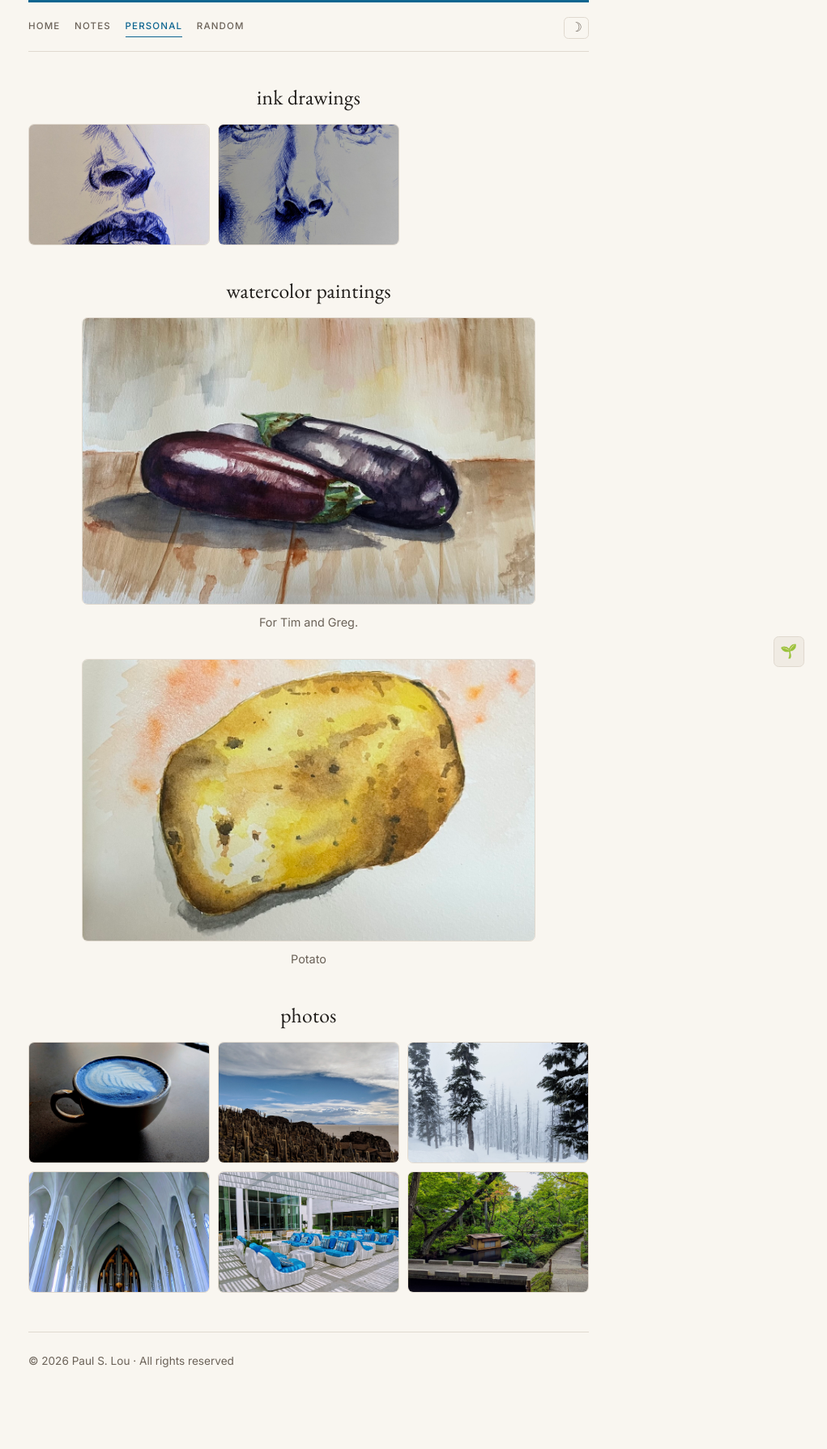
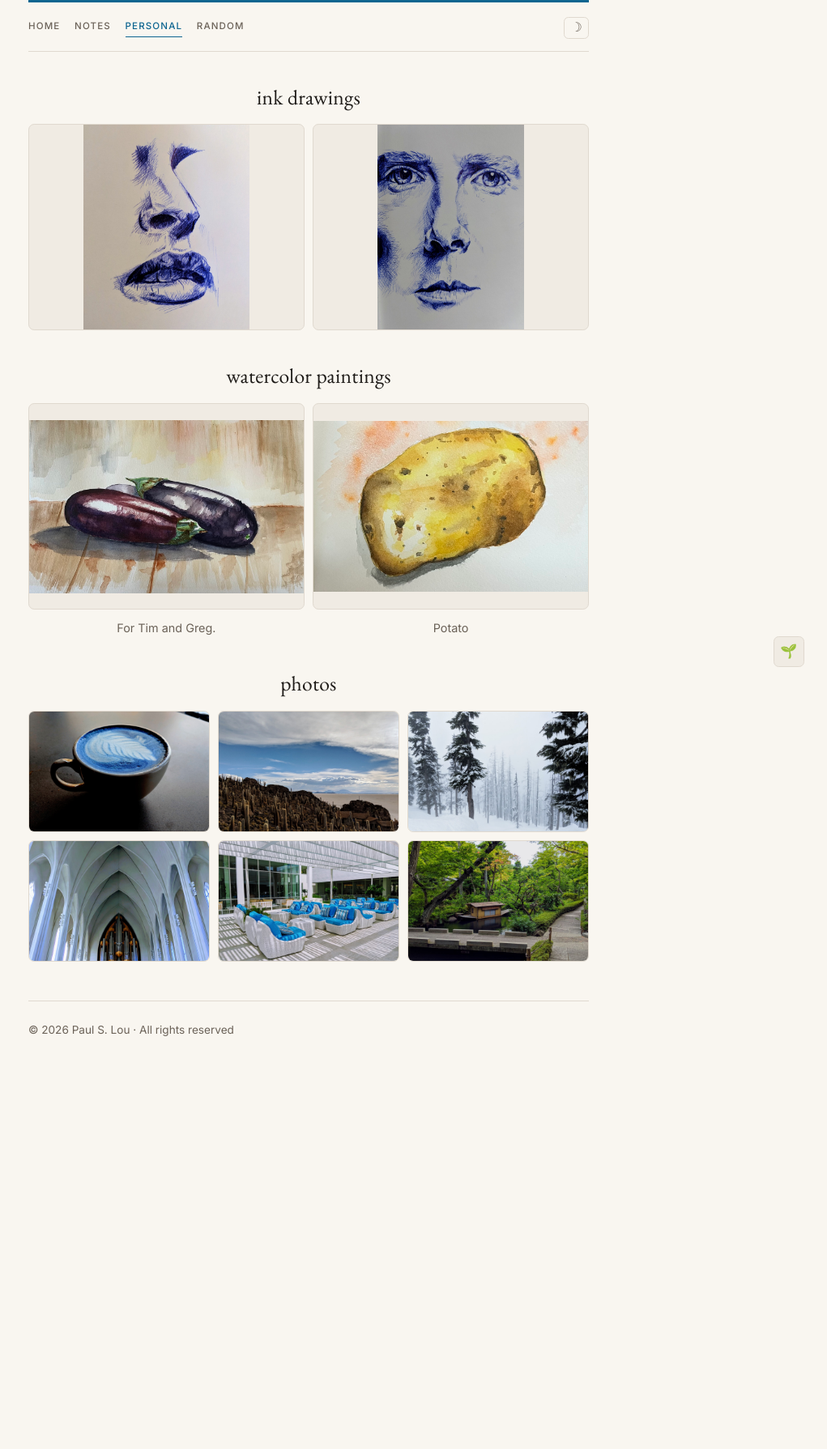
Before and after one commit to pslou/pslou.github.io, a Jekyll site: the page built from portfolio.html, in a window 1280 px wide. Shown: the whole page at 81% size, without its empty margins (259-1280 px from the left). Built offline with Jekyll 4.4.1, drawn with Linux system fonts in a browser that asks for light colours; after the commit the page ends 1381 px from its top, so only the background shows below that.

Commit message:
two column gallery

```diff
--- a/assets/css/main.css
+++ b/assets/css/main.css
@@ -947,12 +947,21 @@ code {
   outline-offset: 4px;
 }
 
+.portfolio-grid.portfolio-grid--artwork {
+  grid-template-columns: repeat(2, minmax(0, 1fr));
+  align-items: start;
+}
 .portfolio-artwork {
-  max-width: 560px;
-  margin: 1rem auto 2rem;
+  min-width: 0;
+  margin: 0;
 }
 .artwork-link { display: block; border-radius: 0.45rem; }
-.portfolio-img.artwork-img { height: auto; object-fit: contain; }
+.portfolio-img.artwork-img {
+  height: auto;
+  aspect-ratio: 4 / 3;
+  object-fit: contain;
+  background: var(--c-bg-card);
+}
 .portfolio-artwork__caption {
   margin-top: 0.65rem;
   color: var(--c-text-muted);
--- a/portfolio.html
+++ b/portfolio.html
@@ -8,12 +8,21 @@ permalink: /portfolio.html
 <section class="portfolio-section">
 
   <h2 class="portfolio-section__title">ink drawings</h2>
-  <div class="portfolio-grid">
-    <img class="portfolio-img" src="/assets/images/portfolio/20190218_ballpoint_drawing_000.jpg" alt="First ballpoint drawing">
-    <img class="portfolio-img" src="/assets/images/portfolio/20190219_ballpoint_drawing_001.jpg" alt="Ballpoint drawing 2">
+  <div class="portfolio-grid portfolio-grid--artwork">
+    <figure class="portfolio-artwork">
+      <a class="artwork-link" href="/assets/images/portfolio/20190218_ballpoint_drawing_000.jpg" data-photo-viewer aria-haspopup="dialog" aria-controls="img-modal">
+        <img class="portfolio-img artwork-img" src="/assets/images/portfolio/20190218_ballpoint_drawing_000.jpg" alt="First ballpoint drawing" width="1200" height="1482" loading="lazy" decoding="async">
+      </a>
+    </figure>
+    <figure class="portfolio-artwork">
+      <a class="artwork-link" href="/assets/images/portfolio/20190219_ballpoint_drawing_001.jpg" data-photo-viewer aria-haspopup="dialog" aria-controls="img-modal">
+        <img class="portfolio-img artwork-img" src="/assets/images/portfolio/20190219_ballpoint_drawing_001.jpg" alt="Ballpoint drawing 2" width="1200" height="1682" loading="lazy" decoding="async">
+      </a>
+    </figure>
   </div>
 
   <h2 class="portfolio-section__title">watercolor paintings</h2>
+  <div class="portfolio-grid portfolio-grid--artwork">
     <figure class="portfolio-artwork">
       <a class="artwork-link" href="/assets/images/portfolio/eggplants-watercolor.jpg" data-photo-viewer data-photo-alt="Watercolor painting of two purple eggplants" data-photo-caption="For Tim and Greg." aria-haspopup="dialog" aria-controls="img-modal">
         <img class="portfolio-img artwork-img" src="/assets/images/portfolio/eggplants-watercolor.jpg" alt="Watercolor painting of two purple eggplants" width="1200" height="758" loading="lazy" decoding="async">
@@ -26,6 +35,7 @@ permalink: /portfolio.html
       </a>
       <figcaption class="portfolio-artwork__caption">Potato</figcaption>
     </figure>
+  </div>
 
   <h2 class="portfolio-section__title">photos</h2>
   <div class="portfolio-grid">
```
Also changed, not shown: personal.html (+13 -3 lines). Lines whose indentation alone changed are shown as unchanged.
